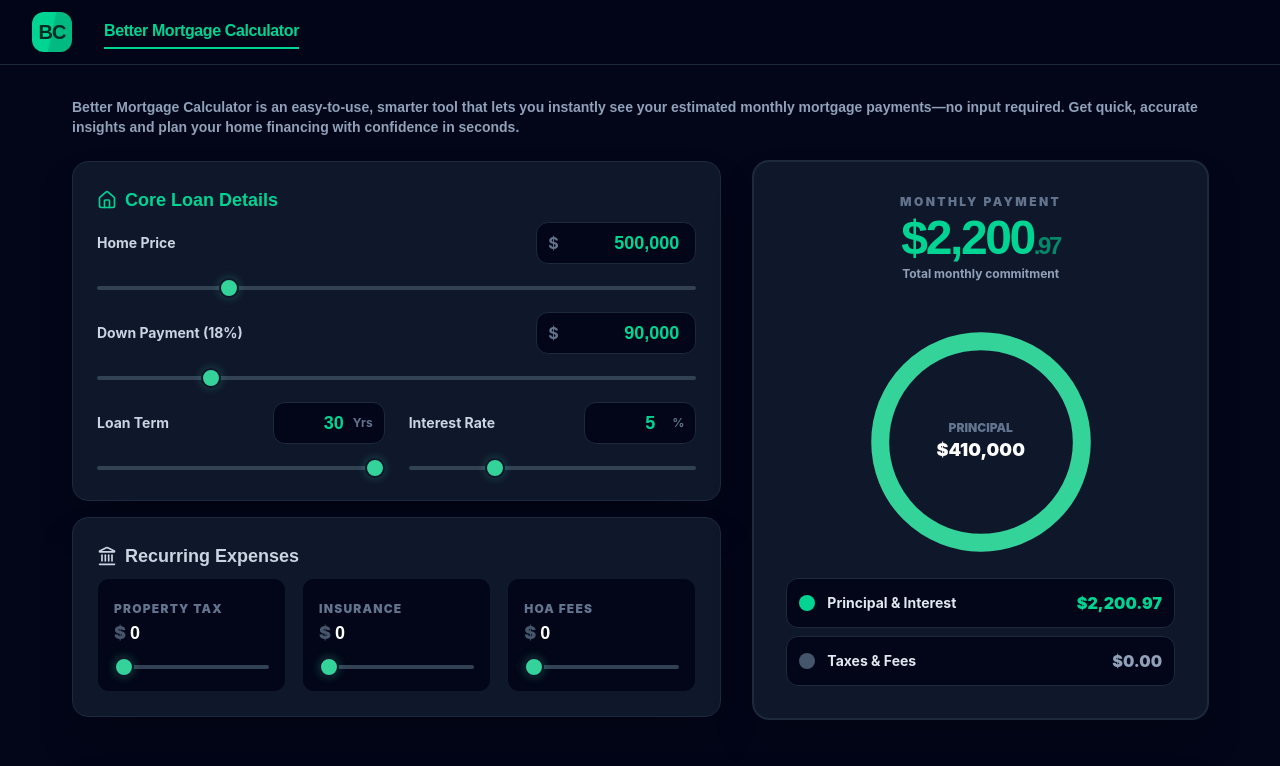
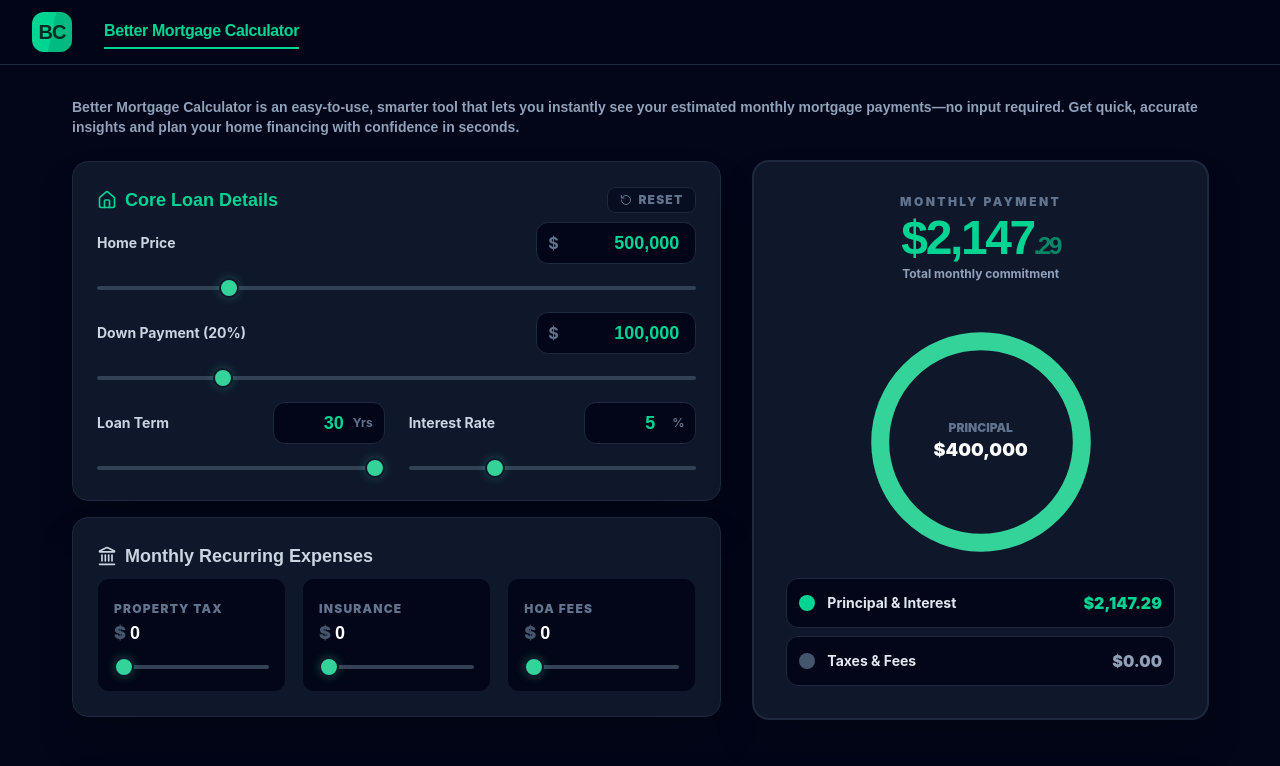
Before and after one commit to spidergroup/bettercals, a React (Vite) app: page / in a window 1280 px wide. Shown: the top 766 px of the page. Built offline with nearby package versions, Linux system fonts and the light colour scheme.

Commit message:
feat: implement mortgage calculator application with amortization scheduling and interactive input sliders

```diff
--- a/src/App.tsx
+++ b/src/App.tsx
@@ -1,5 +1,5 @@
 import React, { useState, useMemo } from 'react';
-import { Bell, Home, Landmark, ChevronUp, Download, LayoutDashboard, Calculator, Wallet, User, Menu, X } from 'lucide-react';
+import { Bell, Home, Landmark, ChevronUp, Download, LayoutDashboard, Calculator, Wallet, User, Menu, X, RotateCcw } from 'lucide-react';
 
 function SliderInput({ label, value, onChange, min, max, step = 1, prefix, suffix, widthClass = "w-40" }: any) {
     const [inputValue, setInputValue] = useState(value.toLocaleString());
@@ -136,7 +136,7 @@ const DonutChart = ({ principal, principalAndInterest, taxesAndFees }: any) => {
 
 export default function App() {
     const [homePrice, setHomePrice] = useState(500000);
-    const [downPayment, setDownPayment] = useState(90000);
+    const [downPayment, setDownPayment] = useState(100000);
     const [loanTerm, setLoanTerm] = useState(30);
     const [interestRate, setInterestRate] = useState(5.0);
 
@@ -146,6 +146,18 @@ export default function App() {
     const [isMenuOpen, setIsMenuOpen] = useState(false);
     const [showAllPayments, setShowAllPayments] = useState(false);
     const [extraPayments, setExtraPayments] = useState<{ [key: number]: number }>({});
+
+    const handleReset = () => {
+        setHomePrice(500000);
+        setDownPayment(100000);
+        setLoanTerm(30);
+        setInterestRate(5.0);
+        setPropertyTax(0);
+        setInsurance(0);
+        setHoaFees(0);
+        setExtraPayments({});
+        setShowAllPayments(false);
+    };
 
     const principal = Math.max(0, homePrice - downPayment);
     const monthlyInterestRate = interestRate / 100 / 12;
@@ -276,9 +288,18 @@ export default function App() {
                     <div className="grid grid-cols-1 xl:grid-cols-12 gap-8">
                         <div className="xl:col-span-7 space-y-4">
                             <section className="space-y-4 bg-slate-900 p-6 rounded-2xl border border-slate-800 shadow-2xl">
-                                <div className="flex items-center gap-2 text-emerald-400 font-headline font-bold mb-2">
-                                    <Home className="w-5 h-5" />
-                                    <span className="text-lg">Core Loan Details</span>
+                                <div className="flex items-center justify-between mb-2">
+                                    <div className="flex items-center gap-2 text-emerald-400 font-headline font-bold">
+                                        <Home className="w-5 h-5" />
+                                        <span className="text-lg">Core Loan Details</span>
+                                    </div>
+                                    <button
+                                        onClick={handleReset}
+                                        className="flex items-center gap-1.5 text-xs font-black text-slate-500 hover:text-emerald-400 transition-colors uppercase tracking-widest bg-slate-950/50 px-3 py-1 rounded-lg border border-slate-800 hover:border-emerald-400/30"
+                                    >
+                                        <RotateCcw className="w-3 h-3" />
+                                        Reset
+                                    </button>
                                 </div>
 
                                 <SliderInput
@@ -294,10 +315,10 @@ export default function App() {
                                 <SliderInput
                                     label={`Down Payment (${downPaymentPercentage}%)`}
                                     value={downPayment}
-                                    onChange={setDownPayment}
+                                    onChange={(val: number) => setDownPayment(Math.round(val))}
                                     min={0}
                                     max={homePrice}
-                                    step={1000}
+                                    step={homePrice * 0.01}
                                     prefix="$"
                                 />
 
@@ -328,12 +349,12 @@ export default function App() {
                             <section className="space-y-4 bg-slate-900 p-6 rounded-2xl border border-slate-800 shadow-2xl">
                                 <div className="flex items-center gap-2 text-slate-300 font-headline font-bold mb-2">
                                     <Landmark className="w-5 h-5" />
-                                    <span className="text-lg">Recurring Expenses</span>
+                                    <span className="text-lg">Monthly Recurring Expenses</span>
                                 </div>
                                 <div className="grid grid-cols-1 md:grid-cols-3 gap-4">
-                                    <RecurringExpenseInput label="Property Tax" value={propertyTax} onChange={setPropertyTax} min={0} max={2000} />
-                                    <RecurringExpenseInput label="Insurance" value={insurance} onChange={setInsurance} min={0} max={1000} />
-                                    <RecurringExpenseInput label="HOA Fees" value={hoaFees} onChange={setHoaFees} min={0} max={1000} />
+                                    <RecurringExpenseInput label="Property Tax" value={propertyTax} onChange={setPropertyTax} min={0} max={Math.floor((homePrice * 0.03) / 12)} />
+                                    <RecurringExpenseInput label="Insurance" value={insurance} onChange={setInsurance} min={0} max={Math.floor((homePrice * 0.03) / 12)} />
+                                    <RecurringExpenseInput label="HOA Fees" value={hoaFees} onChange={setHoaFees} min={0} max={Math.floor((homePrice * 0.03) / 12)} />
                                 </div>
                             </section>
                         </div>
```
